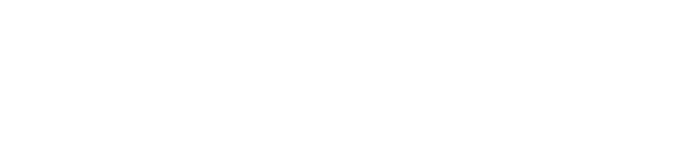
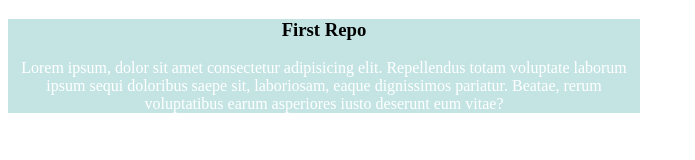
Before and after one commit to shimu-7/my-first-github-repo, a plain HTML site: page index.html in a window 1280 px wide. Shown: the whole page, without its empty margins (0-695 px from the left). Drawn offline with Linux system fonts and the light colour scheme.

Commit message:
added style

```diff
--- a/index.html
+++ b/index.html
@@ -4,8 +4,14 @@
     <meta charset="UTF-8">
     <meta name="viewport" content="width=device-width, initial-scale=1.0">
     <title>My First Github Repository</title>
+    <link rel="stylesheet" href="style.css">
 </head>
 <body>
-
+    <div>
+        <h3>First Repo</h3>
+        <p>
+            Lorem ipsum, dolor sit amet consectetur adipisicing elit. Repellendus totam voluptate laborum ipsum sequi doloribus saepe sit, laboriosam, eaque dignissimos pariatur. Beatae, rerum voluptatibus earum asperiores iusto deserunt eum vitae?
+        </p>
+    </div>
 </body>
 </html>
--- /dev/null
+++ b/style.css
@@ -0,0 +1,10 @@
+div{
+    background-color: rgba(0, 139, 139, 0.233);
+    text-align: center;
+    width: 50%;
+
+}
+p{
+    color: white;
+
+}
```
